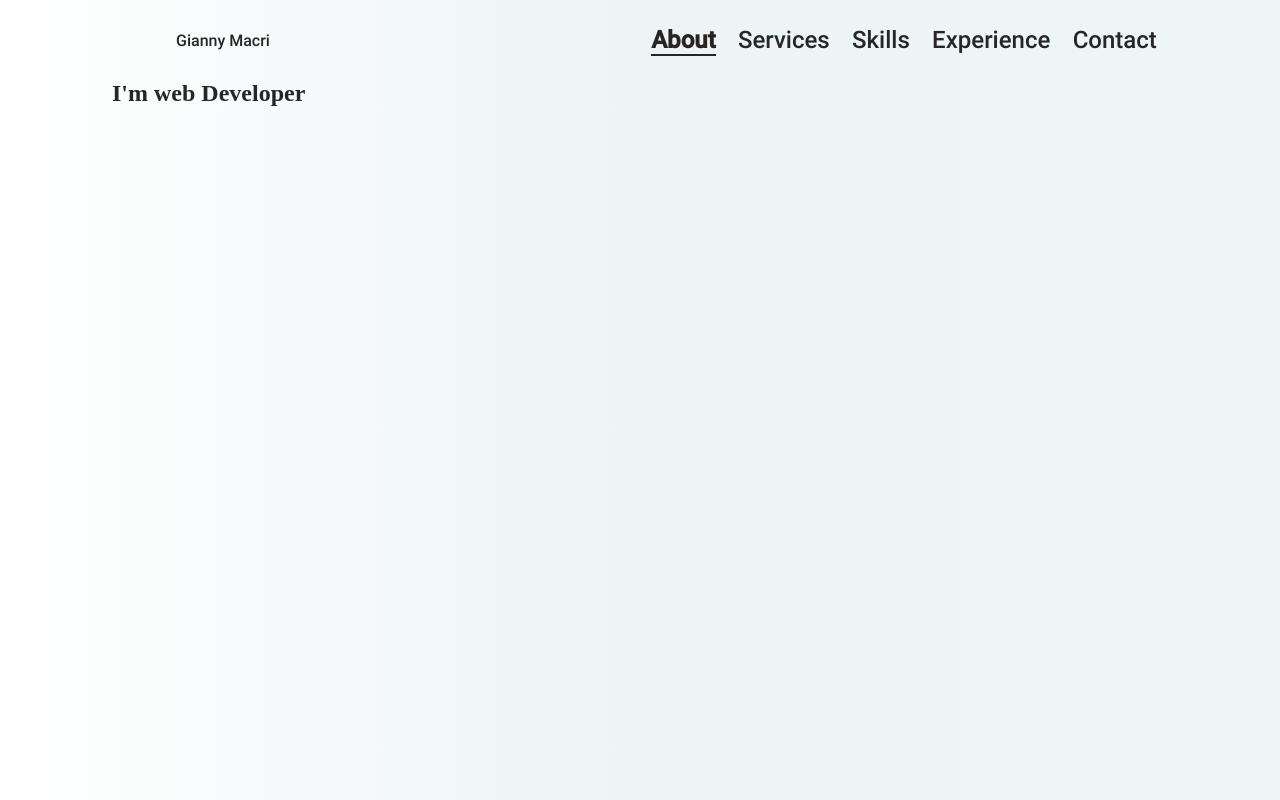
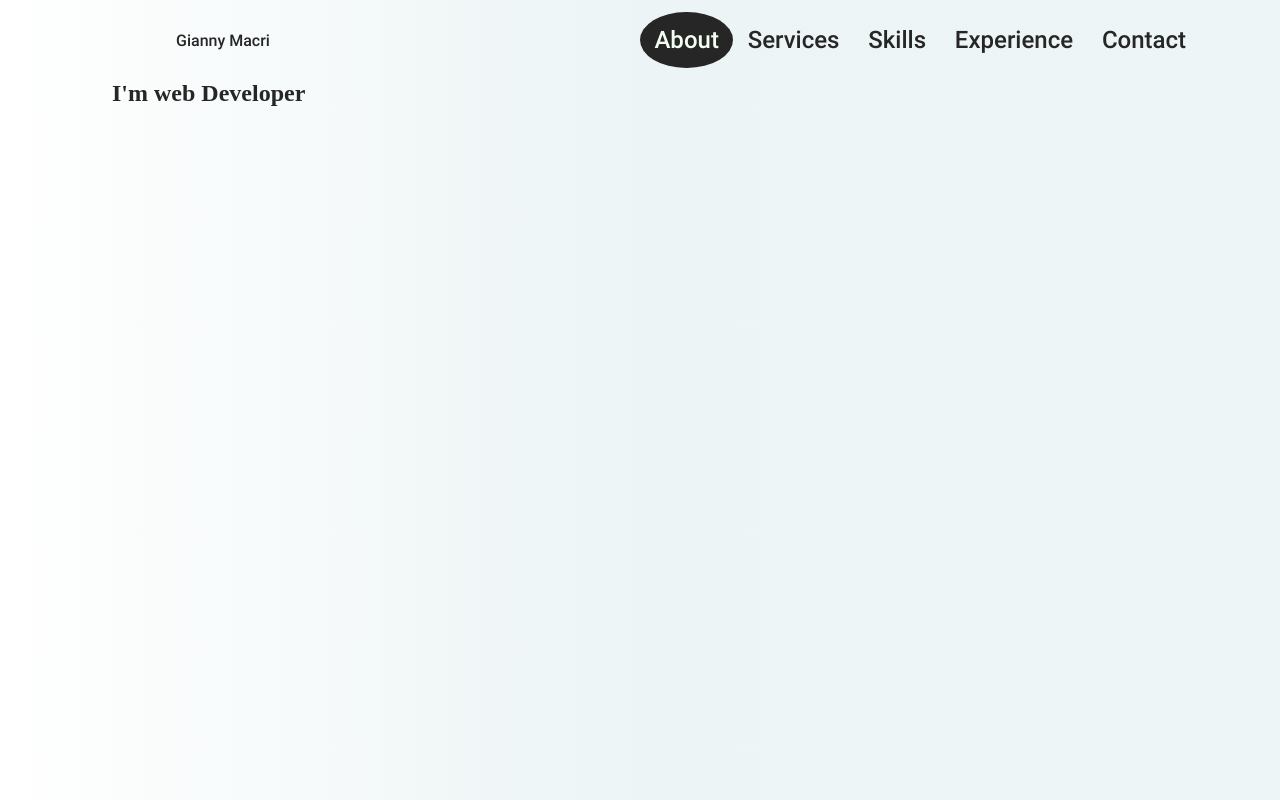
Before and after one commit to Gmacri99/Portfolio, a plain HTML site: page Index.html in a window 1280 px wide. In both pictures the pointer is over the link "About". Drawn offline with Linux system fonts and the light colour scheme; a web font is replaced by a local one.

Commit message:
Update Styles.css

```diff
--- a/Styles.css
+++ b/Styles.css
@@ -1,6 +1,7 @@
 :root {
     --dark: #262627;
     --light: linear-gradient(90deg, rgba(255,255,255,1) 0%, rgba(236,244,245,1) 50%, rgba(237,245,247,1) 100%);
+    --white: #f2fff2;
     --focus:#292323;
   }
 
@@ -27,7 +28,8 @@ p,li{
 a{
     color: var(--dark);
     text-decoration: none;
-    transition: color 1s ease;
+
+    transition: color 0.5s ease;
 }
 
 h1,h2,h3,h4,h5,h6{
@@ -56,15 +58,17 @@ body{
 
 .nav-li{
     font-size: clamp(1rem, 2.5vw, 1.5rem); ;
+    padding:0.6em;
 }
 
 
 a:hover{
-    color: var(--focus);
-    transition: all 2s ease-in;
-    font-weight: bold;
-    border-bottom: 2px solid #262627;
-    cursor: pointer;
+background: var(--dark);
+color: var(--white);
+border-radius: 50%;
+
+cursor: pointer;
+transition: all 0.2s ease-in-out;
 }
 
 header div{
```
